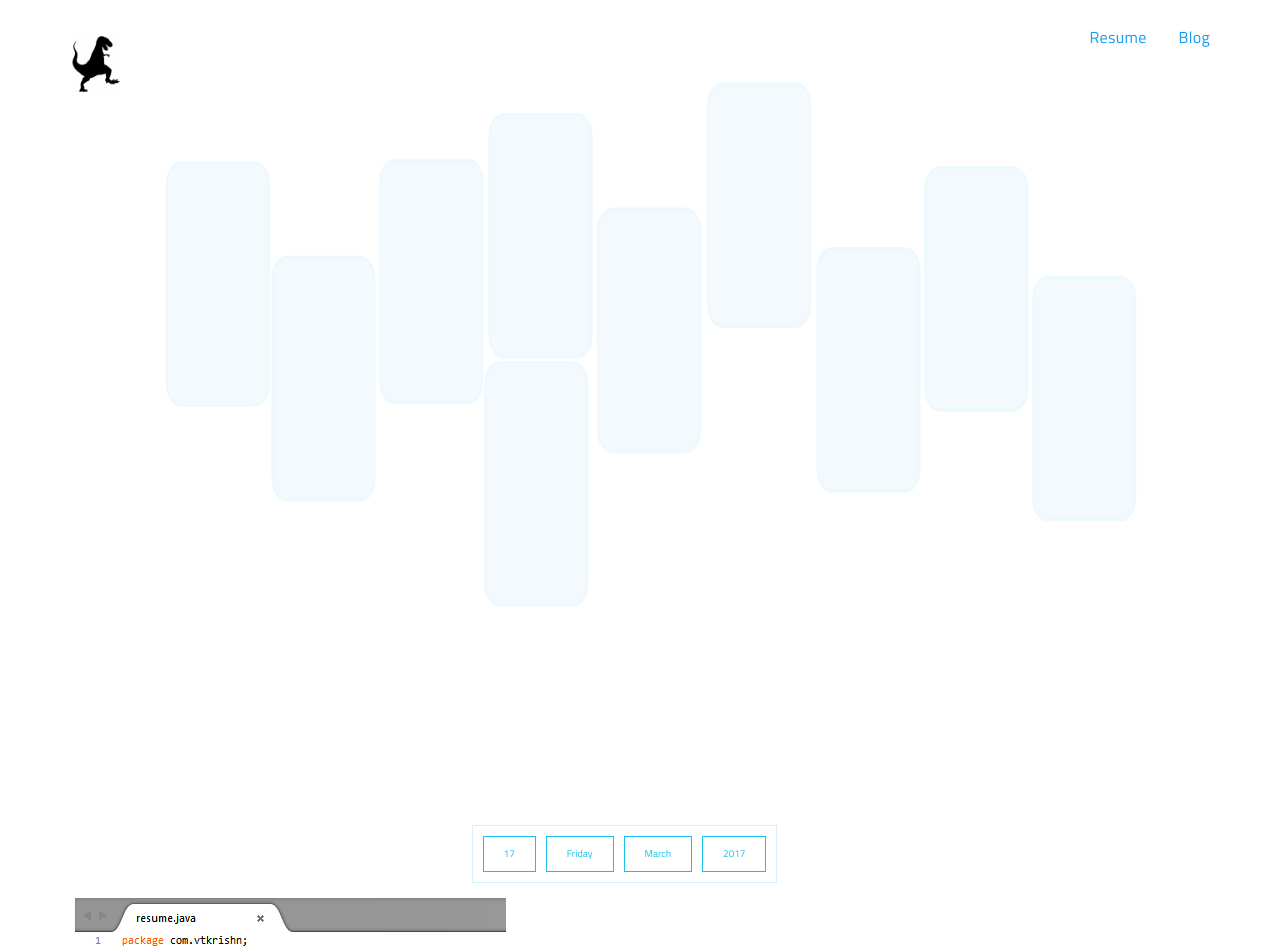
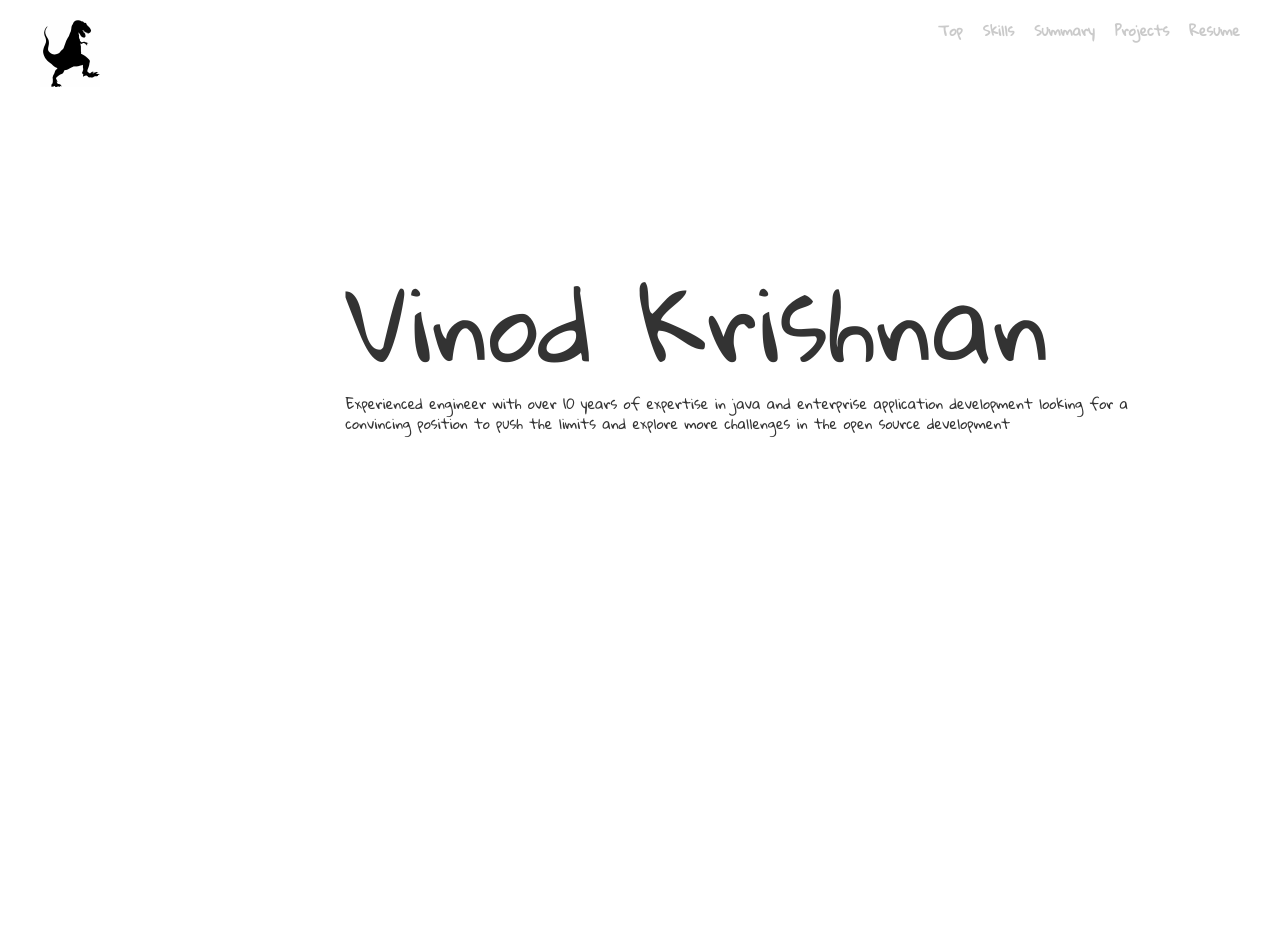
Before and after one commit to vtkrishn/vtkrishn.github.io, a plain HTML site: page index.htm in a window 1280 px wide. Shown: the top 948 px of the page. Drawn offline with nearby package versions, Linux system fonts and the light colour scheme.

Commit message:
new index

```diff
--- a/index.htm
+++ b/index.htm
@@ -5,12 +5,13 @@
 <head>
 	<!-- Meta tags -->
 	<meta charset="utf-8">
-	<meta http-equiv="x-ua-compatible" content="ie=edge">
+	<meta http-equiv="x-ua-compatible" content="ie=edge,chrome=1">
 	<meta name="viewport" content="width=device-width, initial-scale=1">
-	<meta name="author" content="Vinod Krishnan">
+	<meta name="author" content="Vinod Krishnan, Fremont,California">
+  <meta name="description" content="Vinod Krishnan is a software engineer working for Oracle">
 	<meta name="keywords" content="HTML, CSS, Javascript">
 
-    <title>Vinod Krishnan</title>
+    <title>Vinod Krishnan | A Polyglot Engineer</title>
 
     <!-- external style links  -->
 	<link rel="stylesheet" href="https://maxcdn.bootstrapcdn.com/bootstrap/3.3.7/css/bootstrap.min.css">
@@ -24,6 +25,7 @@
 
 	<!--fonts -->
 	<link href="https://fonts.googleapis.com/css?family=Raleway|Roboto|Titillium+Web" rel="stylesheet">
+  <link href="https://fonts.googleapis.com/css?family=Gloria+Hallelujah" rel="stylesheet">
 
      <!-- styles  -->
      <link rel="stylesheet" href="style/style.css">
@@ -34,39 +36,119 @@
      </script>
 </head>
 <body>
-<div>
+<!-- loading -->
+<div id="overlay">
+<img src="img/logo.png" class="load_image">
+    <div class="loader">
+      <div></div>
+    </div>
+</div>
+<!-- page top -->
+<div class="top">
+<!-- page header -->
+<header id="header" class="title">
+<!-- page header logo-->
+<a id="logo" href="#top"></a>
+  <!--menu -->
+  <ul class="navigation">
+     <li class="top">
+      <a href="#top_section">
+      <b>Top</b>
+      </a>
+     </li>
+     <li class="skills">
+       <a href="#skill_section">
+       <b>Skills</b>
+       </a>
+     </li>
+     <li class="summary">
+       <a href="#summary_section">
+       <b>Summary</b>
+       </a>
+     </li>
+     <li class="projects">
+       <a href="#project_section">
+       <b>Projects</b>
+       </a>
+     </li>
+     <li class="resume">
+       <a href="#resume">
+       <b>Resume</b>
+       </a>
+     </li>
+  </ul>
+</a>
+</header>
+<section>
+  <!--center of the page -->
+  <div class="sectional">
+     <!-- name -->
+    <div class="top_section">
+      <span>Vinod Krishnan</span>
+    </div>
+  <div class="objective1">
+   <span>
+     Experienced engineer with over 10 years of expertise in java and enterprise application development looking for a convincing position to push the limits and explore more challenges in the open source development
+   </span>
+  </div>
+<!-- skills -->
+  <div class="skill_section">
+    <span>Skills</span>
+  </div>
+<div class="objective2">
+ <span>
+	 <pre>
+Languages: Java, JavaScript, C++
+Frameworks: J2EE, REST Web Services, Hibernate
+Environment: Linux
+Database: SQL, PL/SQL
+Source control: GIT, SVN
+Concepts: OOPs, Design Patterns, MVC, JVM, Concurrency, Garbage Collection
+<div class="self-learnt">
+	<span>
+	Python, Ruby, Angular, MongoDB, Hadoop
+	 </span>
+</div>
+</pre>
+ </span>
+
 
 </div>
+<!-- summary -->
+  <div class="summary_section">
+    <span>Summary</span>
+  </div>
+<div class="Company">
+Oracle
+</div>
+<!-- projects -->
+  <div class="project_section">
+    <span>Projects</span>
+  </div>
+<div class="objective5">
+ <span>
+<pre>
+Edit Splits – Designed the Time Split generation for different dimensions [Account, Geography, Products]
+ Conception and development of new algorithm to split Business Objectives for CRM Sales Application
+ Developed responsive UI for seamless user interactions
+ Exposed REST API services for the edit splits CRUD operations
 
-<nav>
-	<div class="container">
-		<a href="http://vtkrishn.github.io" target="_blank">
-			<img src="img/logo.png" alt="Vinod Krishnan Logo" class="logo">
-		</a>
-	<ul>
-		<a href="#resume" target="_self" onclick="resumeScroll()"><li>Resume</li></a>
-		<a href="#blog" target="_blank"><li>Blog</li></a>
-	</ul>
-	</div>
-</nav>
-<center>
- <div class="header">
-    <div class="image">
-      <img src="img/vectorpaint.svg" alt="" class="icon">
-    </div>
+Advanced Search - Support free form searching for Sales Objects
+ Developed an efficient criteria tracking involving strings and pattern matching
+ Involved in SQL query tuning exercise along with UI and backend logic in Java
+ Improved response time by 20 sec by identifying performance alternatives
+
+Translation API – External API support to identify object assignments based on territory
+ Redesigned existing logic by reducing the iteration using alternative efficient data structure
+ Improved performance by 10%
+</pre>
+ </span>
+</div>
   </div>
 
+</section>
 
 <div>
-
-<div id="dateComponent" class="dateComp"><div id="date"></div> <div id="day"></div> <div id="month"></div> <div id="year"></div> </div>
-</center>
-<br/>
-</div>
-<div class="resume">
-<center><img src="img/resume.png"></center>
-</div>
-<canvas width="500" height="500" class="canvas"></canvas>
 
 <!-- Footer Scripts -->
 <script src="https://ajax.googleapis.com/ajax/libs/angularjs/1.5.6/angular.min.js"></script>
--- a/script/script.js
+++ b/script/script.js
@@ -1,5 +1,5 @@
 $(window).load(function() {
-    $("#overlay").delay(1000).fadeOut();
+    $("#overlay").delay(2000).fadeOut();
 });
 
 var now = new Date();
--- a/style/style.css
+++ b/style/style.css
@@ -1,142 +1,109 @@
-* {
-  box-sizing: border-box;
-  text-rendering: optimizeLegibility;
-  -webkit-font-smoothing: antialiased; }
-
-body{
-	height: 100%;
-  width: 100%;
-  color: #333333;
-  font-size: 100%;
-  background: #ffffff;
-  font-weight: 300;
-    font-family: 'Titillium Web', sans-serif;
-}
-
-#date{
-	padding: 10px 20px;
-	border-color: rgb(25, 192, 237);
-	border-style: solid;
-	border-width: 1px;
-	margin-right: 10px;
+.top{
 
 }
 
-#day{
-	padding: 10px 20px;
-	border-color: rgb(25, 192, 237);
-	border-style: solid;
-	border-width: 1px;
-	margin-right: 10px;
-}
-
-#month{
-	padding: 10px 20px;
-	border-color: rgb(25, 192, 237);
-	border-style: solid;
-	border-width: 1px;
-	margin-right: 10px;
-}
-#year{
-	padding: 10px 20px;
-	border-color: rgb(25, 192, 237);
-	border-style: solid;
-	border-width: 1px;
-}
-#dateComponent{
-	display: inline-flex;
-	color: rgb(25, 192, 237);
-border: 1px solid;
-padding: 10px;
-border-color: rgba(25, 192, 237,.2);
-margin-left : -31px;
+.title{
 
 }
 
-.resume{
-	margin-left: -700px;
+a{
+  color: rgba(90,90,90,.4);
+}
+#header .navigation{
+  top : 20px;
 }
 
-.resume.horizTranslate {
-  -webkit-transition: 3s;
-  -moz-transition: 3s;
-  -ms-transition: 3s;
-  -o-transition: 3s;
-  transition: 3s;
-  margin-left: 0px !important;
+ul{
+  list-style: none;
+}
+.top #header #logo{
+  background-image: url("../img/logo.png");
 }
 
-.dateComp{
-	transition: all 3s ease-in-out;
-	opacity: 1;
+#header ul{
+    background-image: none;
+    position: absolute;
+    top: 0;
+    right: 40px;
+    background-color: white;
+    padding-bottom: 16px;
+    opacity: 0.8;
 }
 
-.dateComp.end{
-	transition: all 1s ease-in-out;
-	opacity: 1;
+#header ul li{
+float: left;
+position: relative;
+margin-left: 20px;
+font-family: 'Gloria Hallelujah', cursive;
+}
+
+section{
+font-family: 'Gloria Hallelujah', cursive;
+margin-left: 27%;
+margin-top: 120px;
+}
+
+.sectional{
+  display: block;
+  width: 850px;
+  margin-top : 250px;
+}
+.sectional .top_section{
+font-size: 100px;
+}
+
+.sectional .skill_section{
+margin-top: 1200px;
+}
+
+.loader {
+  border: 16px solid #f3f3f3;
+  border-top: 16px solid #070708;
+  border-radius: 50%;
+  width: 20px;
+  height: 20px;
+  animation: spin 0.5s linear infinite;
+  position: absolute;
+  top: 137px;
+  left: 53.5%;
+  margin-left: -120px;
+  opacity: .2;
+}
+
+@keyframes spin {
+    0% { transform: rotate(0deg); }
+    100% { transform: rotate(360deg); }
 }
 
 
-nav{
-	position: absolute;
-	top: 24px;
-  width: 100%;
-  height: 80px;
+
+#header #logo {
+    background: top left no-repeat;
+    background-size: 60px;
+    width: 60px;
+    height: 120px;
+    position: absolute;
+    top: 20px;
+    left: 40px;
 }
 
-nav .container a{
-display: inline-block;
+#overlay{
+  position: fixed;
+  top: 0;
+  right: 0;
+  bottom: 0;
+  left: 0;
+  z-index: 1001;
 }
 
-nav .logo {
-    height: 56px;
-    margin: 12px 0px; }
+#overlay .load_image{
+  width: 150px;
+  position: absolute;
+  top: 50px;
+  left: 50%;
+  margin-left: -120px;
+  /*height: 100px;
+  opacity: 1;
+  padding: 10px 10px 10px 10px;*/
 
-    nav ul {
-    float: right;
-    margin: 0px;
-    padding: 0px;
-    position: relative;
-    top: 2px; }
-
-    nav ul a {
-      color: #169CEE;
-      text-decoration: none;
-      float: left;
-      margin-left: 32px; }
-
-      nav ul li {
-      	font-family: 'Titillium Web', sans-serif;
-      float: left;
-      margin: 0px;
-      padding: 0px;
-      list-style: none;
-      color: #169CEE;
-      font-size: 16px;
-      cursor: pointer;
-      letter-spacing: 0.3px; }
-
-      .header{
-
-      }
-
-      .heroText{
-
-      }
-
-      .icon{
-      	width: 1000px;
-      	height: 900px;
-
-      	margin-top: -75px;
-
-      }
-
-.search{
- width: 300px;
-height: 40px;
-position: absolute;
-font-family: 'Titillium Web', sans-serif;
-color: #169CEE;
-      font-size: 16px;
 }
--- a/style/style2.css
+++ /dev/null
@@ -1,109 +0,0 @@
-.top{
-
-}
-
-.title{
-
-}
-
-a{
-  color: rgba(90,90,90,.4);
-}
-#header .navigation{
-  top : 20px;
-}
-
-ul{
-  list-style: none;
-}
-.top #header #logo{
-  background-image: url("../img/logo.png");
-}
-
-#header ul{
-    background-image: none;
-    position: absolute;
-    top: 0;
-    right: 40px;
-    background-color: white;
-    padding-bottom: 16px;
-    opacity: 0.8;
-}
-
-#header ul li{
-float: left;
-position: relative;
-margin-left: 20px;
-font-family: 'Gloria Hallelujah', cursive;
-}
-
-section{
-font-family: 'Gloria Hallelujah', cursive;
-margin-left: 27%;
-margin-top: 120px;
-}
-
-.sectional{
-  display: block;
-  width: 850px;
-  margin-top : 250px;
-}
-.sectional .top_section{
-font-size: 100px;
-}
-
-.sectional .skill_section{
-margin-top: 1200px;
-}
-
-.loader {
-  border: 16px solid #f3f3f3;
-  border-top: 16px solid #070708;
-  border-radius: 50%;
-  width: 20px;
-  height: 20px;
-  animation: spin 0.5s linear infinite;
-  position: absolute;
-  top: 137px;
-  left: 53.5%;
-  margin-left: -120px;
-  opacity: .2;
-}
-
-@keyframes spin {
-    0% { transform: rotate(0deg); }
-    100% { transform: rotate(360deg); }
-}
-
-
-
-#header #logo {
-    background: top left no-repeat;
-    background-size: 60px;
-    width: 60px;
-    height: 120px;
-    position: absolute;
-    top: 20px;
-    left: 40px;
-}
-
-#overlay{
-  position: fixed;
-  top: 0;
-  right: 0;
-  bottom: 0;
-  left: 0;
-  z-index: 1001;
-}
-
-#overlay .load_image{
-  width: 150px;
-  position: absolute;
-  top: 50px;
-  left: 50%;
-  margin-left: -120px;
-  /*height: 100px;
-  opacity: 1;
-  padding: 10px 10px 10px 10px;*/
-
-}
```
Also changed, not shown: index2.htm (deleted, +0 -134 lines), img/4399677.png (added), 2 other files.
